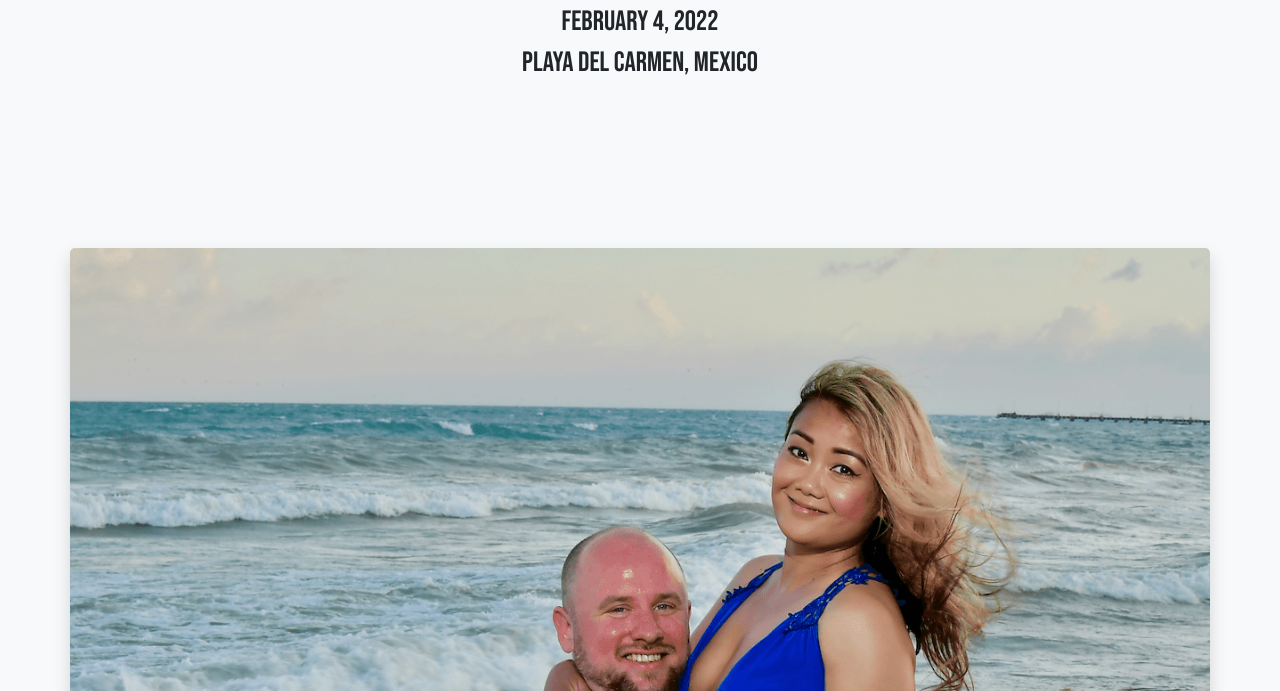
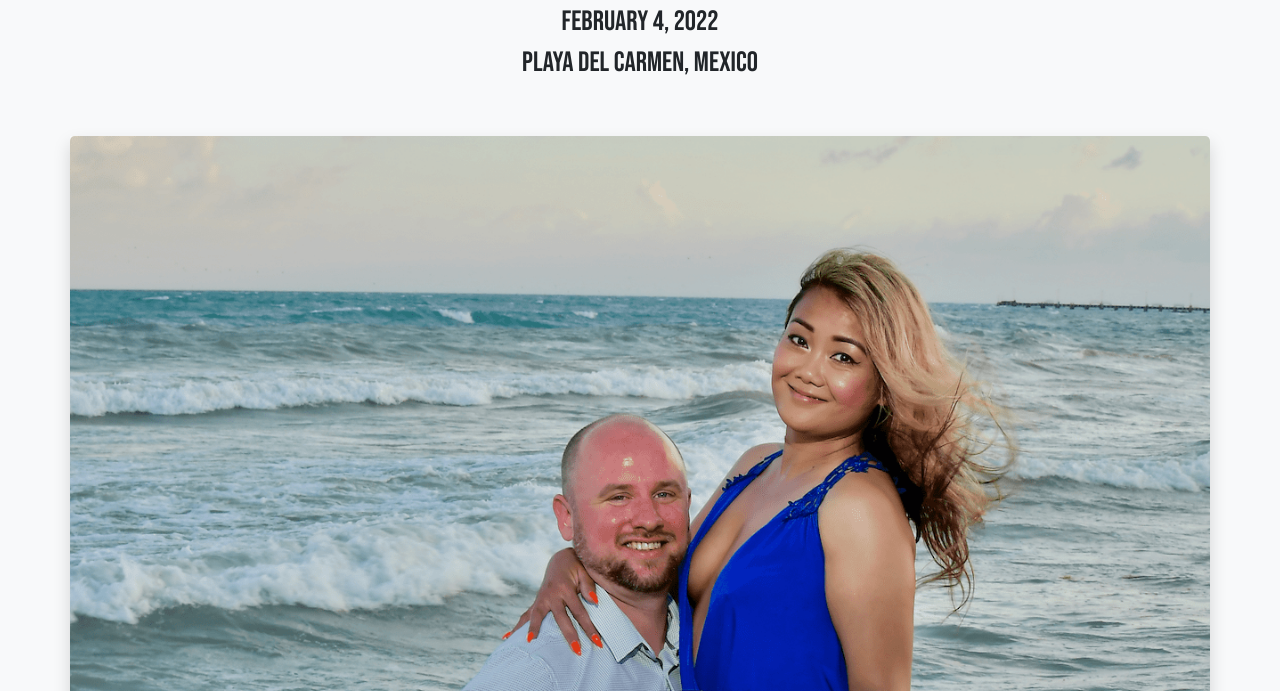
Before and after one commit to gumballhead/wedding, a website built with webpack: page index.html in a window 1280 px wide. Shown: the part 109-800 px from the top of the page. Built offline with nearby package versions, Linux system fonts and the light colour scheme; a web font is replaced by a local one.

Commit message:
Adjust margin

```diff
--- a/index.scss
+++ b/index.scss
@@ -17,8 +17,7 @@ a {
 
 .section {
     @extend .container;
-    @extend .mx-auto;
-    margin-top: 10rem;
+    margin: 3rem auto 8rem auto;
 
     h4 {
         @extend .text-uppercase;
```
